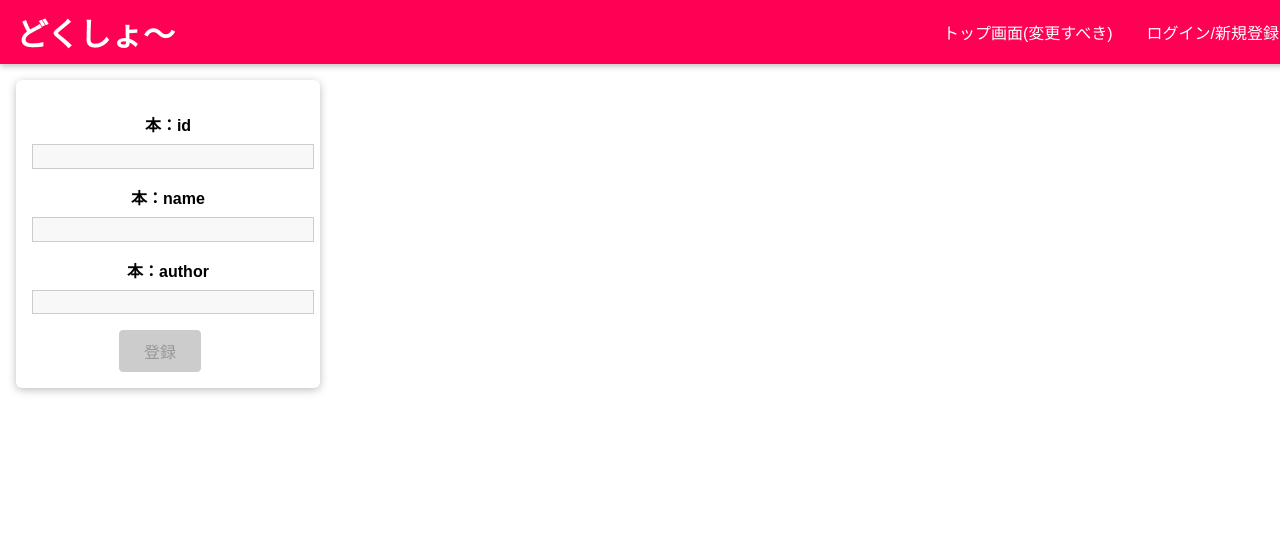
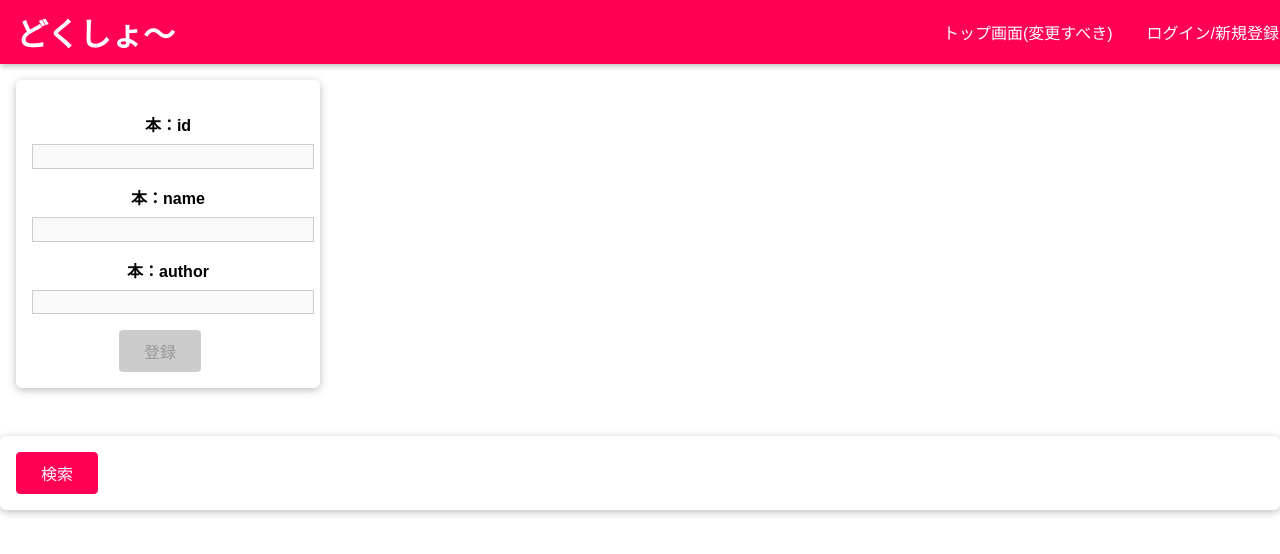
Before and after one commit to kenji955/bookOutput, a React (Create React App) app in the folder frontend/: page /books/register in a window 1280 px wide. Shown: the top 554 px of the page. Built offline with nearby package versions, Linux system fonts and the light colour scheme.

Commit message:
Google Books APIs導入。検索結果の取得処理を仮作成。正常に動いたため保管。

```diff
--- a/frontend/src/App.tsx
+++ b/frontend/src/App.tsx
@@ -5,10 +5,6 @@ import {
     Redirect,
     Switch,
 } from "react-router-dom";
-
-import TodoList from "./components/TodoList";
-import NewTodo from "./components/NewTodo";
-import { Todo } from "./todo.model";
 
 import Auth from './user/pages/Auth';
 import Books from './components/books/books';
@@ -20,20 +16,7 @@ import { AuthContext } from './shared/context/auth-context';
 
 
 const App: React.FC = () => {
-    const [todos, setTodos] = useState<Todo[]>([]);
 
-    const todoAddHandler = (text: string) => {
-        setTodos((prevTodos) => [
-            ...prevTodos,
-            { id: Math.random().toString(), text: text },
-        ]);
-    };
-
-    const todoDeleteHandler = (todoId: string) => {
-        setTodos((prevTodos) => {
-            return prevTodos.filter((todo) => todo.id !== todoId);
-        });
-    };
 
     //Hooksの一つ。クラスコンポーネントではなく関数コンポーネントでstateを使うためのもの
     //useStateは[state、引数でstateを更新する関数] = useState(関数の初期値)で宣言される
--- a/frontend/src/components/books/book/bookRegister.tsx
+++ b/frontend/src/components/books/book/bookRegister.tsx
@@ -1,22 +1,23 @@
-import React from "react";
-import { Link } from "react-router-dom";
+import React, { useState, useEffect } from "react";
 
 import "./book.css";
 
 import Card from "../../../shared/components/UIElements/Card";
 import Input from "../../../shared/components/FormElements/Input";
 import Button from "../../../shared/components/FormElements/Button";
-import {
-    VALIDATOR_EMAIL,
-    VALIDATOR_MINLENGTH,
-    VALIDATOR_REQUIRE,
-} from "../../../shared/util/validators";
+import { VALIDATOR_REQUIRE } from "../../../shared/util/validators";
 import { useForm } from "../../../shared/hooks/form-hook";
 import { useHttpClient } from "../../../shared/hooks/http-hook";
+import BookSearch from "./bookSearch";
 
 function HTTPClient() {
     return useHttpClient();
 }
+
+// function LoadState(): any {
+//     const [loadedBookinfo, setLoadedBookinfo] = useState();
+//     return [loadedBookinfo, setLoadedBookinfo];
+// }
 
 function BookForm() {
     return useForm(
@@ -35,13 +36,12 @@ function BookForm() {
             },
         },
         false
-    );;
+    );
 }
-
-
 
 const bookRegister = (props: any) => {
     const { isLoading, error, sendRequest, clearError } = HTTPClient();
+    // const [loadedBookinfo, setLoadedBookinfo] = LoadState();
 
     const [formState, inputHandler, setFormData] = BookForm();
 
@@ -65,6 +65,7 @@ const bookRegister = (props: any) => {
     };
 
     return (
+        <React.Fragment>
             <Card className="book">
                 <form onSubmit={bookSubmitHandler}>
                     <Input
@@ -99,6 +100,8 @@ const bookRegister = (props: any) => {
                     </Button>
                 </form>
             </Card>
+            <BookSearch />
+        </React.Fragment>
     );
 };
 
--- /dev/null
+++ b/frontend/src/components/books/book/bookSearch.tsx
@@ -0,0 +1,91 @@
+import React, { useState, useEffect } from "react";
+
+import "./book.css";
+
+import Card from "../../../shared/components/UIElements/Card";
+import Input from "../../../shared/components/FormElements/Input";
+import Button from "../../../shared/components/FormElements/Button";
+
+import { useHttpClient } from "../../../shared/hooks/http-hook";
+
+function HTTPClient() {
+    return useHttpClient();
+}
+
+function LoadState(): any {
+    const [loadedBookinfo, setLoadedBookinfo] = useState();
+    return [loadedBookinfo, setLoadedBookinfo];
+}
+
+function SearchBook(
+    // event: any,
+    sendRequest: (
+        url: any,
+        method?: any,
+        body?: any,
+        headers?: any
+    ) => Promise<any>,
+    setLoadedBookinfo: any
+) {
+    // event.preventDefault();
+
+    const fetchBookInfo = async () => {
+        console.log("check");
+        try {
+            const responseData = await sendRequest(
+                "https://www.googleapis.com/books/v1/volumes?q=白夜行"
+            );
+
+            // バックエンド→DBに接続し、受け取ったデータからユーザー情報を抽出、stateに保管している。
+            // ログイン有無にかかわらず、認証画面にユーザーリストを表示するため
+            setLoadedBookinfo(responseData.items[0].volumeInfo);
+            console.log(responseData);
+        } catch (err) {}
+    };
+    fetchBookInfo();
+    // [sendRequest]
+}
+
+// 本の情報表示項目作成処理。DBからのロード完了し、データが届いたら表示される。
+function bookInfoList(isLoading: boolean, loadedBookinfo: any) {
+    if (!isLoading && loadedBookinfo) {
+        // console.log('bookInfoList:'+loadedBookinfo[0].id);
+        return (
+            <div className="bookInfo">
+                <p>{loadedBookinfo.title}</p>
+                <p>{loadedBookinfo.authors}</p>
+            </div>
+        );
+    }
+}
+
+const bookRegister = (props: any) => {
+    const { isLoading, error, sendRequest, clearError } = HTTPClient();
+    const [loadedBookinfo, setLoadedBookinfo] = LoadState();
+
+    const bookSearchHandler = async (event: any) => {
+        event.preventDefault();
+        SearchBook(sendRequest, setLoadedBookinfo);
+    };
+
+    return (
+        <Card>
+            <form onSubmit={bookSearchHandler}>
+                {/* <Input
+                    element="input"
+                    id="author"
+                    type="text"
+                    label="本：author"
+                    validators={[VALIDATOR_REQUIRE()]}
+                    errorText="作者名を入力してください。"
+                    onInput={inputHandler}
+                /> */}
+
+                <Button type="submit">検索</Button>
+            </form>
+            {bookInfoList(isLoading, loadedBookinfo)}
+        </Card>
+    );
+};
+
+export default bookRegister;
--- a/frontend/src/components/books/bookCheck.tsx
+++ b/frontend/src/components/books/bookCheck.tsx
@@ -1,9 +1,8 @@
 import React, { useEffect, useState } from "react";
-import { useLocation, useParams } from "react-router-dom";
+import { useLocation } from "react-router-dom";
 
 import "./bookCheck.css";
 
-import Book from "./book/book";
 import TimeLine from "../timeLine/timeLine";
 import { useHttpClient } from "../../shared/hooks/http-hook";
 
@@ -68,7 +67,7 @@ function BookLocation() {
     // test = bookElements;
     // const bookElement = test.filter(place => place.creator === userId);
     const bookId = url.pathname.split("/")[2];
-    const bookElement = bookElements.filter((book) => book.id != bookId);
+    const bookElement = bookElements.filter((book) => book.id !== bookId);
     return { bookId, bookElement };
 }
 
@@ -103,13 +102,13 @@ function Fetchbook(
         headers?: any
     ) => Promise<any>,
     setLoadedBookinfo: any,
-    bookId:string
+    bookId: string
 ): any {
     useEffect(() => {
-        const fetchUsers = async () => {
+        const fetchBooks = async () => {
             try {
                 const responseData = await sendRequest(
-                    "http://localhost:5000/books/"+bookId
+                    "http://localhost:5000/books/" + bookId
                 );
 
                 // バックエンド→DBに接続し、受け取ったデータからユーザー情報を抽出、stateに保管している。
@@ -117,7 +116,7 @@ function Fetchbook(
                 setLoadedBookinfo(responseData.books);
             } catch (err) {}
         };
-        fetchUsers();
+        fetchBooks();
     }, [sendRequest]);
 }
 
@@ -127,9 +126,9 @@ const bookCheck = () => {
     const { isLoading, error, sendRequest, clearError } = HTTPClient();
     const [loadedBookinfo, setLoadedBookinfo] = LoadState();
 
-    Fetchbook(sendRequest, setLoadedBookinfo,bookId);
-    if(loadedBookinfo){
-        console.log('booksの確認：'+ loadedBookinfo);
+    Fetchbook(sendRequest, setLoadedBookinfo, bookId);
+    if (loadedBookinfo) {
+        console.log("booksの確認：" + loadedBookinfo);
     }
     // useEffect(() => {
     //     const fetchUsers = async () => {
```
Lines whose indentation alone changed are shown as unchanged.
